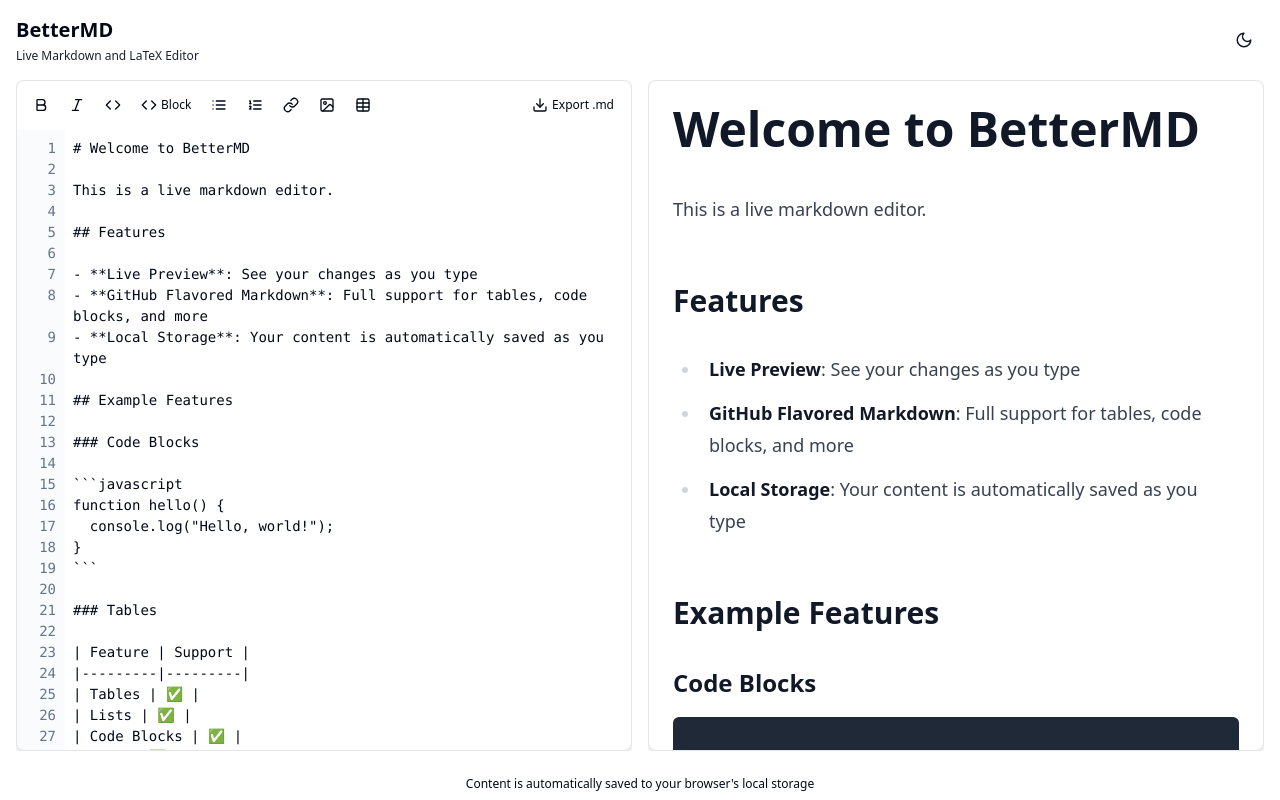
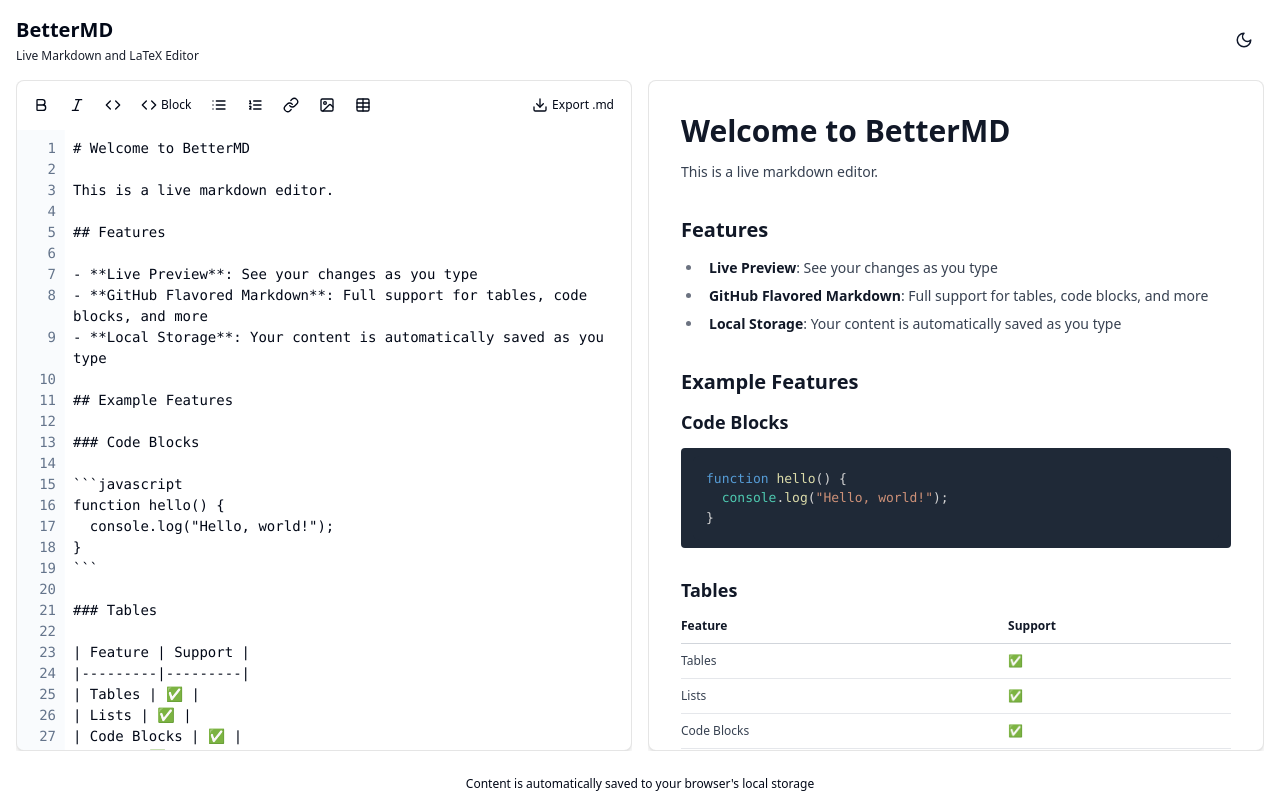
Before and after one commit to jackammon/bettermd, a React (Vite) app: page / in a window 1280 px wide. Built offline with nearby package versions, Linux system fonts and the light colour scheme.

Commit message:
Refine Preview component styling with enhanced markdown rendering

```diff
--- a/src/components/Preview.tsx
+++ b/src/components/Preview.tsx
@@ -39,8 +39,8 @@
   }, []);
 
   return (
-    <div className="h-full overflow-auto p-6 custom-scrollbar">
-      <div className="prose prose-sm md:prose-base lg:prose-lg dark:prose-invert max-w-none">
+    <div className="h-full overflow-auto p-4 md:p-8 custom-scrollbar">
+      <div className="prose prose-sm max-w-none dark:prose-invert prose-headings:mb-3 prose-p:my-2 prose-p:leading-relaxed prose-pre:my-3 prose-ul:my-2 prose-ol:my-2 prose-li:my-1 prose-li:marker:text-gray-500 prose-img:rounded-md prose-img:shadow-sm prose-a:font-medium">
         <ReactMarkdown
           remarkPlugins={[remarkGfm]}
           components={{
```
